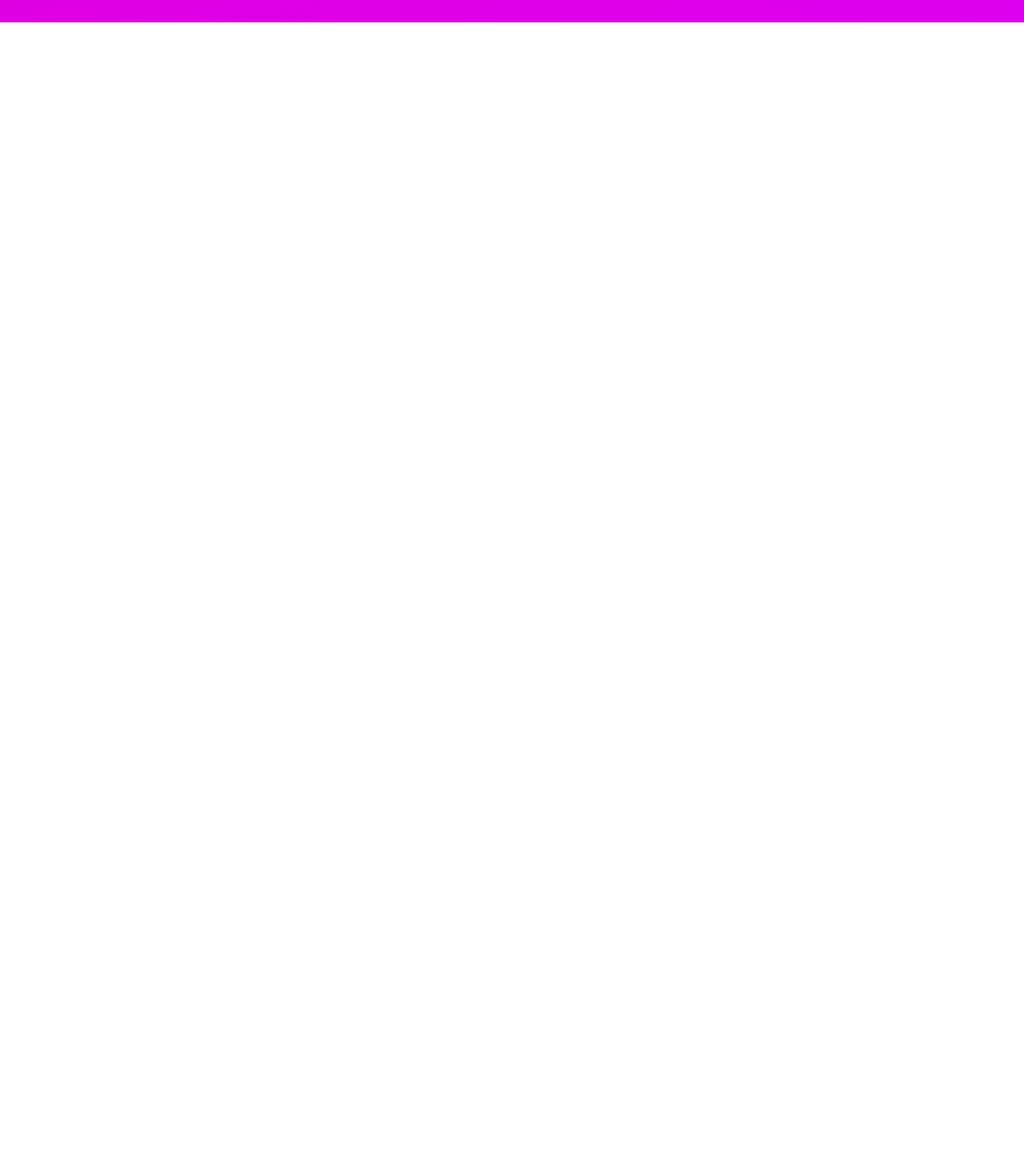
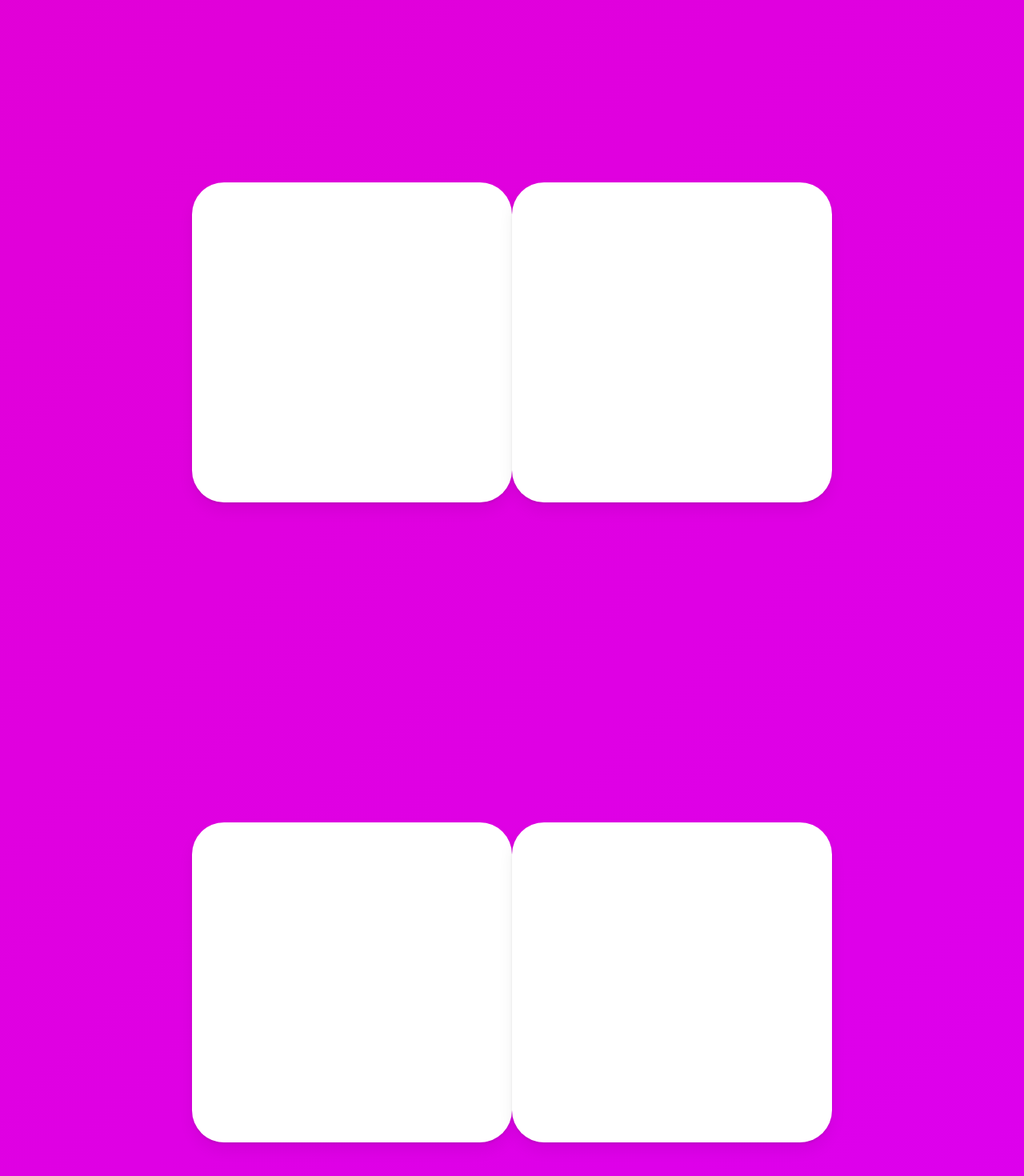
Before and after one commit to Eluwing/pratice_animation_app, a React (Create React App) app: page / in a window 1280 px wide. Shown: the part 7972-9442 px from the top of the page at 80% size. Before the commit the page ends 8000 px from the top, so only its background shows below. Built offline with nearby package versions, Linux system fonts and the light colour scheme.

Commit message:
Pretice Layout Animation

```diff
--- a/src/App.tsx
+++ b/src/App.tsx
@@ -10,6 +10,8 @@ import DragsScroll from './DragsScroll';
 import SvgAnimation from './SvgAnimation';
 import AnimatePresenceWindow from './AnimatePresenceWindow';
 import AnimatePresenceSlider from './AnimatePresenceSlider';
+import LayoutAnimation from './LayoutAnimation';
+import LayoutWindowAnimation from './LayoutWindowAnimation';
 
 const Wrapper = styled.div`
   height: 100vh;
@@ -65,6 +67,12 @@ const App = (): JSX.Element => {
       <Wrapper>
         <AnimatePresenceSlider />
       </Wrapper>
+      <Wrapper>
+        <LayoutAnimation />
+      </Wrapper>
+      <Wrapper>
+        <LayoutWindowAnimation />
+      </Wrapper>
     </>
   );
 };
--- /dev/null
+++ b/src/LayoutAnimation.tsx
@@ -0,0 +1,49 @@
+import styled from 'styled-components';
+import React, { useState } from 'react';
+import { motion } from 'framer-motion';
+
+const Wrapper = styled(motion.div)`
+  height: 100vh;
+  width: 100vw;
+  display: flex;
+  justify-content: center;
+  align-items: center;
+  position: absolute;
+`;
+
+const Box = styled(motion.div)`
+  width: 400px;
+  height: 400px;
+  background-color: rgba(255, 255, 255, 1);
+  border-radius: 40px;
+  display: flex;
+  justify-content: center;
+  align-items: center;
+  top: 50px;
+  box-shadow: 0 2px 3px rgba(0, 0, 0, 0.1), 0 10px 20px rgba(0, 0, 0, 0.06);
+`;
+
+const Circle = styled(motion.div)`
+  background-color: #00a5ff;
+  height: 100px;
+  width: 100px;
+  border-radius: 50px;
+  box-shadow: 0 2px 3px rgba(0, 0, 0, 0.1), 0 10px 20px rgba(0, 0, 0, 0.06);
+`;
+
+const LayoutAnimation = (): JSX.Element => {
+  const [clicked, setClicked] = useState(false);
+  const toggleClicked = (): void => setClicked((prev) => !prev);
+  return (
+    <Wrapper onClick={toggleClicked}>
+      <Box>
+        {!clicked ? <Circle layoutId="circle" style={{ borderRadius: 50, scale: 0 }} /> : null}
+      </Box>
+      <Box>
+        {clicked ? <Circle layoutId="circle" style={{ borderRadius: 0, scale: 2 }} /> : null}
+      </Box>
+    </Wrapper>
+  );
+};
+
+export default LayoutAnimation;
--- /dev/null
+++ b/src/LayoutWindowAnimation.tsx
@@ -0,0 +1,49 @@
+import styled from 'styled-components';
+import React, { useState } from 'react';
+import { motion } from 'framer-motion';
+
+const Wrapper = styled(motion.div)`
+  height: 100vh;
+  width: 100vw;
+  display: flex;
+  justify-content: center;
+  align-items: center;
+  position: absolute;
+`;
+
+const Box = styled(motion.div)`
+  width: 400px;
+  height: 400px;
+  background-color: rgba(255, 255, 255, 1);
+  border-radius: 40px;
+  display: flex;
+  justify-content: center;
+  align-items: center;
+  top: 50px;
+  box-shadow: 0 2px 3px rgba(0, 0, 0, 0.1), 0 10px 20px rgba(0, 0, 0, 0.06);
+`;
+
+const Circle = styled(motion.div)`
+  background-color: #00a5ff;
+  height: 100px;
+  width: 100px;
+  border-radius: 50px;
+  box-shadow: 0 2px 3px rgba(0, 0, 0, 0.1), 0 10px 20px rgba(0, 0, 0, 0.06);
+`;
+
+const LayoutWindowAnimation = (): JSX.Element => {
+  const [clicked, setClicked] = useState(false);
+  const toggleClicked = (): void => setClicked((prev) => !prev);
+  return (
+    <Wrapper onClick={toggleClicked}>
+      <Box>
+        {!clicked ? <Circle layoutId="circle" style={{ borderRadius: 50, scale: 0 }} /> : null}
+      </Box>
+      <Box>
+        {clicked ? <Circle layoutId="circle" style={{ borderRadius: 0, scale: 2 }} /> : null}
+      </Box>
+    </Wrapper>
+  );
+};
+
+export default LayoutWindowAnimation;
```
